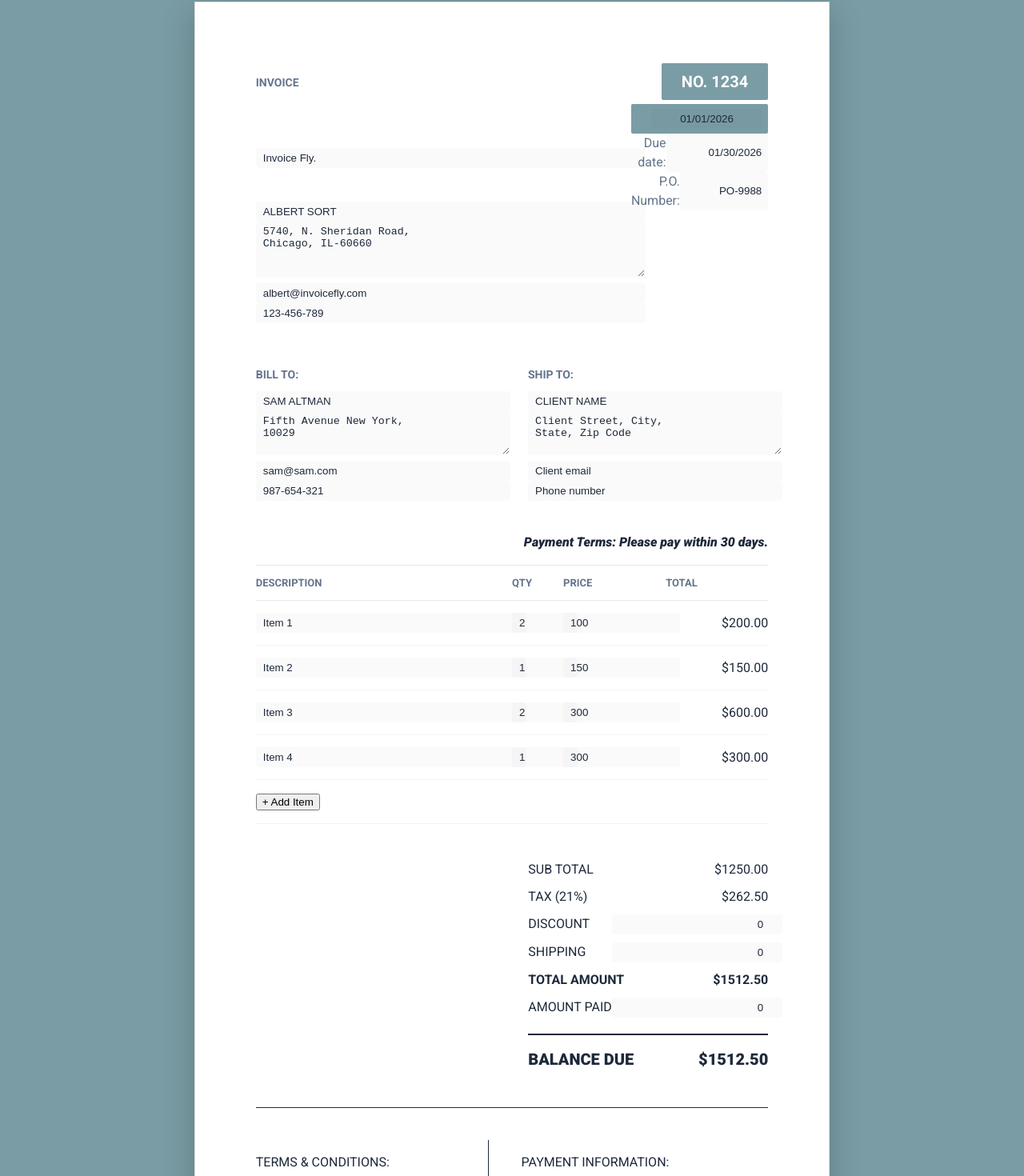
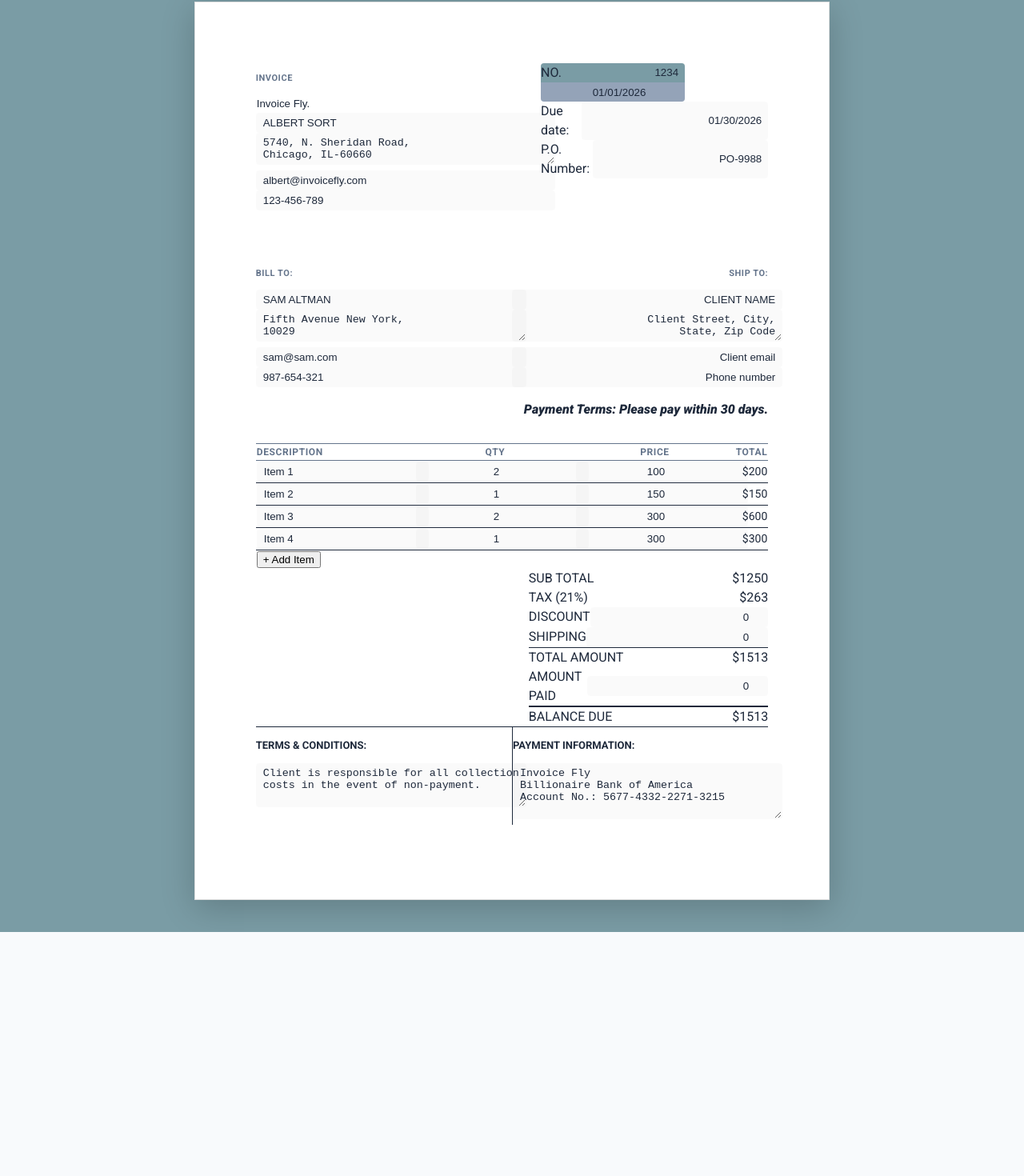
Before and after one commit to jaywalker9701/document-templates, a React (Vite) app: page / in a window 1280 px wide. Shown: the part 106-1576 px from the top of the page at 80% size. After the commit the page ends 1271 px from the top, so only its background shows below. Built offline with nearby package versions, Linux system fonts and the light colour scheme.

Commit message:
Fix: Redesigned Invoice to match image and made Packing Slip footer editable

```diff
--- a/src/Templates.css
+++ b/src/Templates.css
@@ -142,117 +142,60 @@
   box-shadow: 0 0 0 2px rgba(37, 99, 235, 0.1);
 }
 
-/* Invoice Fly Template Styles */
+/* Invoice Fly Redesign */
+.invoice-fly-label {
+  color: #64748b;
+  font-weight: 700;
+  font-size: 11px;
+  letter-spacing: 0.05em;
+  text-transform: uppercase;
+}
+
 .invoice-fly-header {
   display: flex;
   justify-content: space-between;
-  margin-bottom: 40px;
+  margin-bottom: 60px;
 }
 
-.invoice-fly-logo-section h1 {
-  font-size: 42px;
-  font-weight: 700;
-  margin: 0;
-  color: #334155;
+.invoice-fly-left {
+  flex: 1;
 }
 
-.invoice-fly-meta {
-  text-align: right;
-}
-
-.invoice-fly-badge {
-  background: #7a9ca5;
-  color: white;
-  padding: 8px 25px;
-  font-weight: 700;
-  margin-bottom: 5px;
-  display: inline-block;
-  font-size: 20px;
-  border-radius: 2px;
-}
-
-.invoice-fly-badge-date {
-  background: #7a9ca5;
-  color: white;
-  padding: 6px 25px;
-  font-weight: 700;
-  display: inline-block;
-  font-size: 16px;
-  border-radius: 2px;
-}
-
-.invoice-fly-grid {
-  display: grid;
-  grid-template-columns: 1fr 1fr;
-  gap: 40px;
-  margin-bottom: 40px;
-}
-
-.invoice-fly-section-title {
-  font-weight: 700;
-  text-transform: uppercase;
-  font-size: 14px;
-  color: #64748b;
-  margin-bottom: 10px;
+.invoice-fly-number-box {
+  border-radius: 4px;
+  overflow: hidden;
+  width: 180px;
 }
 
 .invoice-fly-table {
   width: 100%;
   border-collapse: collapse;
-  margin-bottom: 40px;
+  margin-top: 30px;
 }
 
 .invoice-fly-table th {
-  text-align: left;
-  border-top: 1px solid #e2e8f0;
-  border-bottom: 1px solid #e2e8f0;
-  padding: 12px 0;
-  text-transform: uppercase;
-  font-size: 13px;
+  font-weight: 700;
+  font-size: 12px;
   color: #64748b;
+  letter-spacing: 0.05em;
 }
 
 .invoice-fly-table td {
-  padding: 15px 0;
-  border-bottom: 1px solid #f1f5f9;
+  font-size: 14px;
 }
 
-.invoice-fly-totals {
-  width: 300px;
-  margin-left: auto;
+.invoice-fly-summary .grand-total-row {
+  border-top: 2px solid #000;
+  padding-top: 10px;
+  margin-top: 10px;
 }
 
-.invoice-fly-total-row {
-  display: flex;
-  justify-content: space-between;
-  padding: 5px 0;
+.invoice-fly-footer-section p {
+  color: #1e293b;
+  font-weight: 700;
+  font-size: 13px;
 }
 
-.invoice-fly-total-row.grand-total {
-  border-top: 2px solid #1e293b;
-  margin-top: 15px;
-  padding-top: 15px;
-  font-weight: 900;
-  font-size: 20px;
-}
-
-.invoice-footer-divider {
-  border-top: 1px solid #1e293b;
-  margin: 40px 0;
-}
-
-.invoice-footer-grid {
-  display: grid;
-  grid-template-columns: 1fr 1px 1.2fr;
-  gap: 0;
-  margin-top: 20px;
-}
-
-.invoice-footer-vertical-line {
-  background-color: #1e293b;
-  width: 1px;
-  height: 100%;
-}
 
 /* Customs Invoice Template Styles */
 .customs-invoice-title {
--- a/src/Templates.jsx
+++ b/src/Templates.jsx
@@ -99,7 +99,10 @@ const Templates = () => {
       specialNotes: 'Handle with care. Fragile items included.',
       packedBy: 'Michael Smith',
       checkedBy: 'Sarah Johnson',
-      contactInfo: 'For enquiries contact John Doe on 0-000-000-0000\n111 Street, Town/City, County, ST, 00000\nTel: 0-000-000-0000 Email: info@tenneco.com'
+      contactPerson: 'John Doe',
+      contactPhone: '0-000-000-0000',
+      addressLine1: '111 Street, Town/City, County, ST, 00000',
+      contactFull: 'Tel: 0-000-000-0000 Fax: 0-000-000-0000 E-mail: info@tenneco.com Web: www.tenneco.com'
     }
   });
 
@@ -176,101 +179,119 @@ const Templates = () => {
     return (
       <div className="template-paper">
         <div className="invoice-fly-header">
-          <div className="invoice-fly-logo-section">
-            <p className="invoice-fly-section-title">INVOICE</p>
-            <h1 style={{ fontSize: '72px', fontWeight: '900', color: '#1e293b', marginBottom: '20px' }}>
-              <input className="editable-input" value="Invoice Fly." readOnly />
-            </h1>
-            <div style={{ marginTop: '10px' }}>
+          <div className="invoice-fly-left">
+            <p className="invoice-fly-label mb-1">INVOICE</p>
+            <input
+              className="editable-input text-5xl font-medium tracking-tight mb-6"
+              value="Invoice Fly."
+              readOnly
+              style={{ padding: 0, background: 'none' }}
+            />
+            <div className="invoice-fly-company-info">
               <input className="editable-input font-bold" value={d.from.name} onChange={e => updateNestedField('invoice', 'from', 'name', e.target.value)} />
-              <textarea className="editable-input" rows="4" value={d.from.address} onChange={e => updateNestedField('invoice', 'from', 'address', e.target.value)} />
+              <textarea className="editable-input" rows="2" value={d.from.address} onChange={e => updateNestedField('invoice', 'from', 'address', e.target.value)} />
               <input className="editable-input" value={d.from.email} onChange={e => updateNestedField('invoice', 'from', 'email', e.target.value)} />
               <input className="editable-input" value={d.from.phone} onChange={e => updateNestedField('invoice', 'from', 'phone', e.target.value)} />
             </div>
           </div>
-          <div className="invoice-fly-meta">
-            <div className="invoice-fly-badge">NO. {d.no}</div>
-            <div className="mb-4">
-              <div className="invoice-fly-badge-date">
-                <input className="editable-input text-center text-white" value={d.date} onChange={e => updateField('invoice', 'date', e.target.value)} />
+          <div className="invoice-fly-right">
+            <div className="invoice-fly-number-box">
+              <div className="flex justify-between items-center px-3 py-1 bg-[#7a9ca5] text-white font-bold">
+                <span>NO.</span>
+                <input className="editable-input w-20 text-right bg-transparent text-white border-none p-0" value={d.no} onChange={e => updateField('invoice', 'no', e.target.value)} />
+              </div>
+              <div className="px-3 py-1 bg-[#94a3b8] text-white text-center text-sm">
+                <input className="editable-input bg-transparent text-white border-none p-0 text-center" value={d.date} onChange={e => updateField('invoice', 'date', e.target.value)} />
               </div>
             </div>
-            <div className="text-right text-sm" style={{ color: '#64748b' }}>
-              <div className="flex justify-end gap-2 mb-1"><span>Due date:</span> <input className="editable-input w-24 border-none text-right" value={d.dueDate} onChange={e => updateField('invoice', 'dueDate', e.target.value)} /></div>
-              <div className="flex justify-end gap-2"><span>P.O. Number:</span> <input className="editable-input w-24 border-none text-right" value={d.poNumber} onChange={e => updateField('invoice', 'poNumber', e.target.value)} /></div>
+            <div className="mt-8 text-sm">
+              <div className="flex justify-end gap-2 mb-2">
+                <span className="text-gray-500">Due date:</span>
+                <input className="editable-input w-24 border-none text-right p-0" value={d.dueDate} onChange={e => updateField('invoice', 'dueDate', e.target.value)} />
+              </div>
+              <div className="flex justify-end gap-2">
+                <span className="text-gray-500">P.O. Number:</span>
+                <input className="editable-input w-24 border-none text-right p-0" value={d.poNumber} onChange={e => updateField('invoice', 'poNumber', e.target.value)} />
+              </div>
             </div>
           </div>
         </div>
 
-        <div className="invoice-fly-grid">
-          <div>
-            <p className="invoice-fly-section-title">BILL TO:</p>
+        <div className="invoice-fly-addresses grid grid-cols-2 gap-20 mb-12">
+          <div className="invoice-fly-address-group">
+            <p className="invoice-fly-label mb-2">BILL TO:</p>
             <input className="editable-input font-bold" value={d.billTo.name} onChange={e => updateNestedField('invoice', 'billTo', 'name', e.target.value)} />
-            <textarea className="editable-input" rows="3" value={d.billTo.address} onChange={e => updateNestedField('invoice', 'billTo', 'address', e.target.value)} />
+            <textarea className="editable-input" rows="2" value={d.billTo.address} onChange={e => updateNestedField('invoice', 'billTo', 'address', e.target.value)} />
             <input className="editable-input" value={d.billTo.email} onChange={e => updateNestedField('invoice', 'billTo', 'email', e.target.value)} />
             <input className="editable-input" value={d.billTo.phone} onChange={e => updateNestedField('invoice', 'billTo', 'phone', e.target.value)} />
           </div>
-          <div>
-            <p className="invoice-fly-section-title">SHIP TO:</p>
-            <input className="editable-input font-bold" value={d.shipTo.name} onChange={e => updateNestedField('invoice', 'shipTo', 'name', e.target.value)} />
-            <textarea className="editable-input" rows="3" value={d.shipTo.address} onChange={e => updateNestedField('invoice', 'shipTo', 'address', e.target.value)} />
-            <input className="editable-input" value={d.shipTo.email} onChange={e => updateNestedField('invoice', 'shipTo', 'email', e.target.value)} />
-            <input className="editable-input" value={d.shipTo.phone} onChange={e => updateNestedField('invoice', 'shipTo', 'phone', e.target.value)} />
+          <div className="invoice-fly-address-group">
+            <p className="invoice-fly-label mb-2 text-right">SHIP TO:</p>
+            <input className="editable-input font-bold text-right" value={d.shipTo.name} onChange={e => updateNestedField('invoice', 'shipTo', 'name', e.target.value)} />
+            <textarea className="editable-input text-right" rows="2" value={d.shipTo.address} onChange={e => updateNestedField('invoice', 'shipTo', 'address', e.target.value)} />
+            <input className="editable-input text-right" value={d.shipTo.email} onChange={e => updateNestedField('invoice', 'shipTo', 'email', e.target.value)} />
+            <input className="editable-input text-right" value={d.shipTo.phone} onChange={e => updateNestedField('invoice', 'shipTo', 'phone', e.target.value)} />
           </div>
         </div>
 
-        <p className="text-right text-sm italic mb-2"><b>Payment Terms:</b> Please pay within 30 days.</p>
+        <div className="text-right mb-6">
+          <p className="text-sm italic"><b>Payment Terms:</b> Please pay within 30 days.</p>
+        </div>
 
         <table className="invoice-fly-table">
           <thead>
             <tr>
-              <th width="50%">DESCRIPTION</th>
-              <th width="10%">QTY</th>
-              <th width="20%">PRICE</th>
-              <th width="20%">TOTAL</th>
+              <th className="text-left py-4 border-y border-gray-300">DESCRIPTION</th>
+              <th className="text-center py-4 border-y border-gray-300">QTY</th>
+              <th className="text-center py-4 border-y border-gray-300">PRICE</th>
+              <th className="text-right py-4 border-y border-gray-300">TOTAL</th>
             </tr>
           </thead>
           <tbody>
             {d.items.map((item, i) => (
               <tr key={i}>
-                <td><input className="editable-input" value={item.desc} onChange={e => updateItem('invoice', i, 'desc', e.target.value)} /></td>
-                <td><input className="editable-input" type="number" value={item.qty} onChange={e => updateItem('invoice', i, 'qty', e.target.value)} /></td>
-                <td><input className="editable-input" type="number" value={item.price} onChange={e => updateItem('invoice', i, 'price', e.target.value)} /></td>
-                <td className="text-right">${(item.qty * item.price).toFixed(2)}</td>
+                <td className="py-4 border-b border-gray-100"><input className="editable-input" value={item.desc} onChange={e => updateItem('invoice', i, 'desc', e.target.value)} /></td>
+                <td className="py-4 border-b border-gray-100 text-center"><input className="editable-input text-center" type="number" value={item.qty} onChange={e => updateItem('invoice', i, 'qty', e.target.value)} /></td>
+                <td className="py-4 border-b border-gray-100 text-center"><input className="editable-input text-center" type="number" value={item.price} onChange={e => updateItem('invoice', i, 'price', e.target.value)} /></td>
+                <td className="py-4 border-b border-gray-100 text-right font-medium">${(item.qty * item.price).toFixed(0)}</td>
               </tr>
             ))}
             <tr className="no-print">
-              <td colSpan="4"><button onClick={() => addItem('invoice')} className="text-blue-600 text-sm font-bold">+ Add Item</button></td>
+              <td colSpan="4" className="py-2"><button onClick={() => addItem('invoice')} className="text-blue-600 text-sm font-bold">+ Add Item</button></td>
             </tr>
           </tbody>
         </table>
 
-        <div className="invoice-fly-totals">
-          <div className="invoice-fly-total-row"><span>SUB TOTAL</span> <span>${calculateSubtotal().toFixed(2)}</span></div>
-          <div className="invoice-fly-total-row"><span>TAX ({d.tax}%)</span> <span>${calculateTax().toFixed(2)}</span></div>
-          <div className="invoice-fly-total-row"><span>DISCOUNT</span> <span><input className="editable-input w-20 text-right" type="number" value={d.discount} onChange={e => updateField('invoice', 'discount', e.target.value)} /></span></div>
-          <div className="invoice-fly-total-row"><span>SHIPPING</span> <span><input className="editable-input w-20 text-right" type="number" value={d.shipping} onChange={e => updateField('invoice', 'shipping', e.target.value)} /></span></div>
-          <div className="invoice-fly-total-row"><span><b>TOTAL AMOUNT</b></span> <span><b>${calculateTotal().toFixed(2)}</b></span></div>
-          <div className="invoice-fly-total-row"><span>AMOUNT PAID</span> <span><input className="editable-input w-20 text-right" type="number" value={d.amountPaid} onChange={e => updateField('invoice', 'amountPaid', e.target.value)} /></span></div>
-          <div className="invoice-fly-total-row grand-total"><span>BALANCE DUE</span> <span>${(calculateTotal() - d.amountPaid).toFixed(2)}</span></div>
-        </div>
-
-        <div className="invoice-footer-divider"></div>
-        <div className="invoice-footer-grid">
-          <div style={{ paddingRight: '40px' }}>
-            <p className="font-bold mb-4 uppercase text-sm" style={{ color: '#1e293b' }}>Terms & Conditions:</p>
-            <textarea className="editable-input text-sm" rows="3" value={d.terms} onChange={e => updateField('invoice', 'terms', e.target.value)} />
-          </div>
-          <div className="invoice-footer-vertical-line"></div>
-          <div style={{ paddingLeft: '40px' }}>
-            <p className="font-bold mb-4 uppercase text-sm" style={{ color: '#1e293b' }}>PAYMENT INFORMATION:</p>
-            <textarea className="editable-input text-sm" rows="4" value={d.paymentInfo} onChange={e => updateField('invoice', 'paymentInfo', e.target.value)} />
+        <div className="invoice-fly-summary flex justify-end mt-8">
+          <div className="w-64 space-y-2">
+            <div className="flex justify-between text-sm text-gray-500 uppercase"><span>Sub Total</span> <span>${calculateSubtotal().toFixed(0)}</span></div>
+            <div className="flex justify-between text-sm text-gray-500 uppercase"><span>Tax ({d.tax}%)</span> <span>${calculateTax().toFixed(0)}</span></div>
+            <div className="flex justify-between text-sm text-gray-500 uppercase items-center">
+              <span>Discount</span>
+              <input className="editable-input w-16 text-right p-0" type="number" value={d.discount} onChange={e => updateField('invoice', 'discount', e.target.value)} />
+            </div>
+            <div className="flex justify-between text-sm text-gray-500 uppercase items-center">
+              <span>Shipping</span>
+              <input className="editable-input w-16 text-right p-0" type="number" value={d.shipping} onChange={e => updateField('invoice', 'shipping', e.target.value)} />
+            </div>
+            <div className="flex justify-between font-bold pt-2 border-t border-gray-300"><span>TOTAL AMOUNT</span> <span>${calculateTotal().toFixed(0)}</span></div>
+            <div className="flex justify-between text-sm text-gray-500 uppercase items-center">
+              <span>Amount Paid</span>
+              <input className="editable-input w-16 text-right p-0" type="number" value={d.amountPaid} onChange={e => updateField('invoice', 'amountPaid', e.target.value)} />
+            </div>
+            <div className="flex justify-between font-bold pt-4 border-t-2 border-black text-lg"><span>BALANCE DUE</span> <span>${(calculateTotal() - d.amountPaid).toFixed(0)}</span></div>
           </div>
         </div>
 
-        <div className="text-center mt-12 pt-4 border-t border-gray-100 flex justify-center items-center gap-2 opacity-50 text-[10px]">
-          <span>Powered by</span>
-          <span className="font-bold">Invoice Fly</span>
+        <div className="invoice-fly-footer grid grid-cols-2 gap-12 mt-12 pt-12 border-t border-gray-300">
+          <div className="invoice-fly-footer-section">
+            <p className="font-bold mb-4 uppercase text-sm">Terms & Conditions:</p>
+            <textarea className="editable-input text-xs leading-relaxed text-gray-600" rows="3" value={d.terms} onChange={e => updateField('invoice', 'terms', e.target.value)} />
+          </div>
+          <div className="invoice-fly-footer-section border-l border-gray-300 pl-12">
+            <p className="font-bold mb-4 uppercase text-sm">Payment Information:</p>
+            <textarea className="editable-input text-xs leading-relaxed text-gray-600" rows="4" value={d.paymentInfo} onChange={e => updateField('invoice', 'paymentInfo', e.target.value)} />
+          </div>
         </div>
       </div>
     );
@@ -541,9 +562,16 @@ const Templates = () => {
 
         <div className="text-center mt-12 text-[11px]">
           <h2 className="text-xl font-bold mb-4">Thank you for your business!</h2>
-          <p className="mb-2">Should you have any enquiries concerning this packing slip or your goods, please contact John Doe on 0-000-000-0000</p>
-          <p>111 Street, Town/City, County, ST, 00000</p>
-          <p>Tel: 0-000-000-0000 Fax: 0-000-000-0000 E-mail: info@tenneco.com Web: www.tenneco.com</p>
+          <div className="flex flex-col gap-1 items-center">
+            <div className="flex items-center gap-2">
+              <span>Should you have any enquiries concerning this packing slip or your goods, please contact</span>
+              <input className="editable-input w-32 border-none p-0 text-center" value={d.contactPerson} onChange={e => updateField('packing', 'contactPerson', e.target.value)} />
+              <span>on</span>
+              <input className="editable-input w-32 border-none p-0 text-center" value={d.contactPhone} onChange={e => updateField('packing', 'contactPhone', e.target.value)} />
+            </div>
+            <input className="editable-input w-full border-none p-0 text-center" value={d.addressLine1} onChange={e => updateField('packing', 'addressLine1', e.target.value)} />
+            <input className="editable-input w-full border-none p-0 text-center" value={d.contactFull} onChange={e => updateField('packing', 'contactFull', e.target.value)} />
+          </div>
         </div>
       </div>
     );
```
